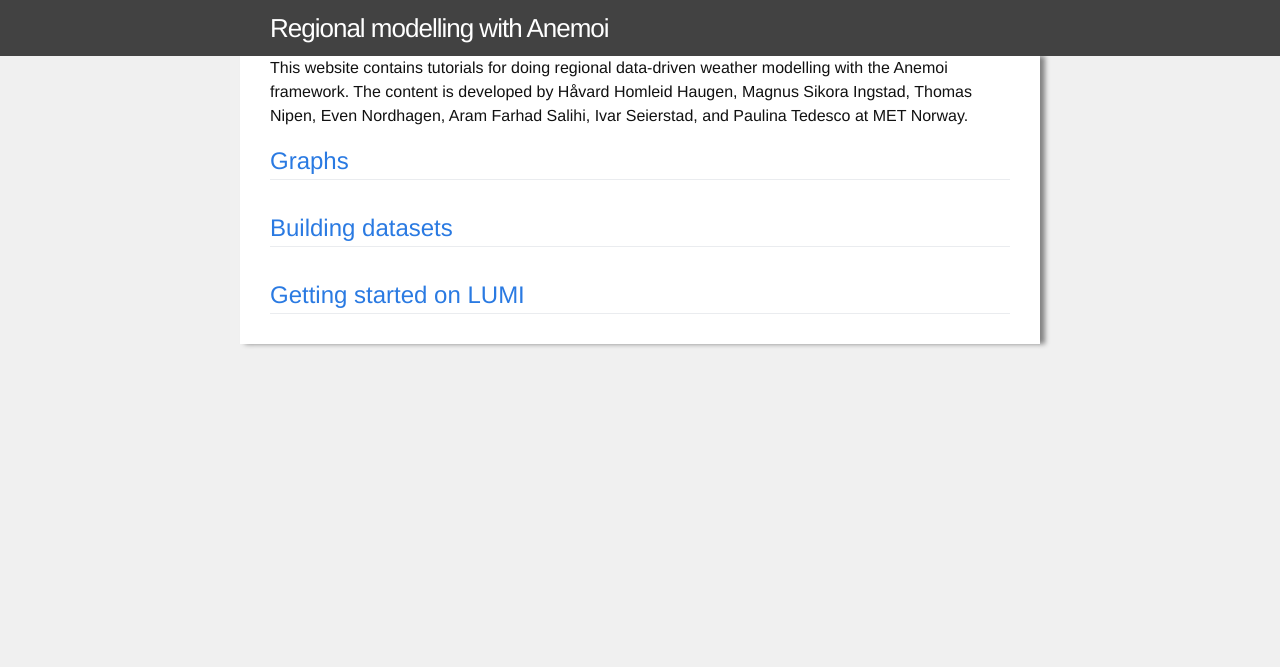
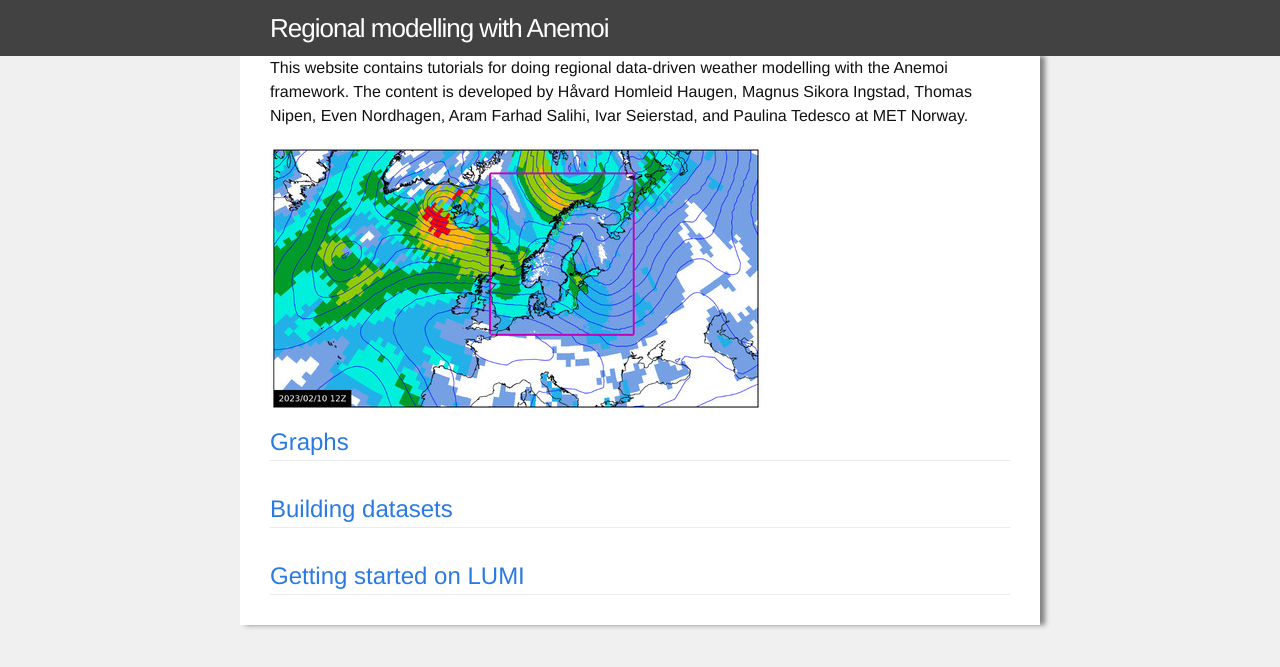
Before and after one commit to metno/anemoi-regional-tutorial, a Jekyll site: the page built from index.html, in a window 1280 px wide. Shown: the top 667 px of the page. Built offline with Jekyll 4.4.1, drawn with Linux system fonts in a browser that asks for light colours.

Commit message:
Added map

```diff
--- a/index.html
+++ b/index.html
@@ -6,6 +6,9 @@ layout: default
   <p>This website contains tutorials for doing regional data-driven weather modelling with the Anemoi
   framework. The content is developed by Håvard Homleid Haugen, Magnus Sikora Ingstad, Thomas
   Nipen, Even Nordhagen, Aram Farhad Salihi, Ivar Seierstad, and Paulina Tedesco at MET Norway.
+  </p>
+  <p>
+  <img src="{{ site.url }}/assets/img/map_small.jpg">
   </p>
 
   <!--h1 class="page-heading">Posts</h1-->
```
Also changed, not shown: assets/img/map_small.jpg (added).
